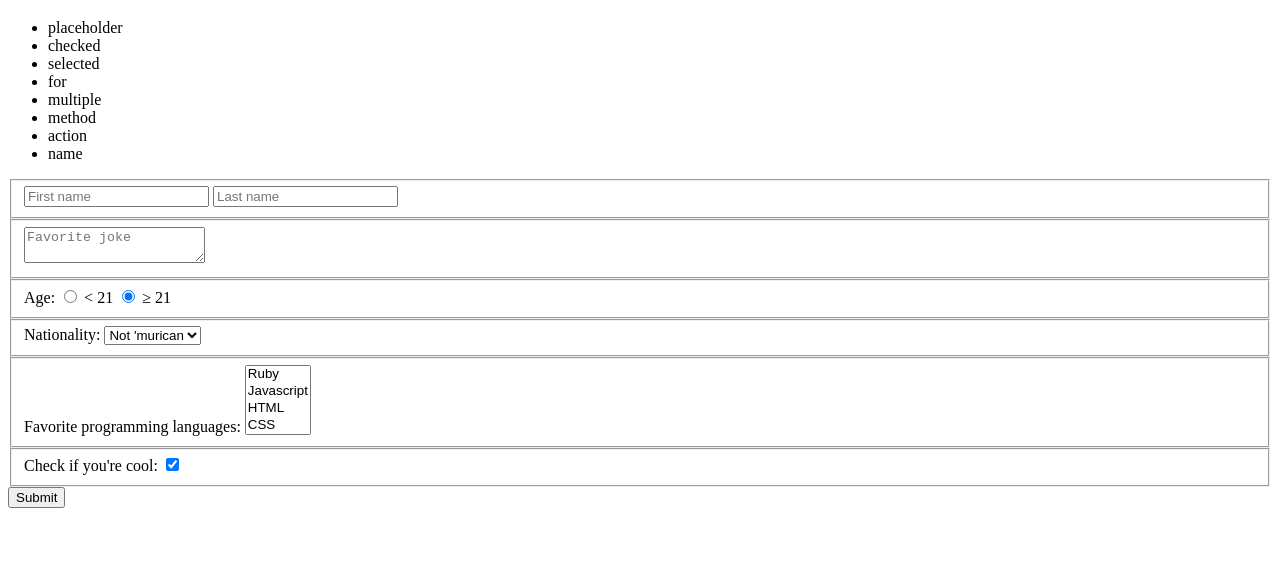
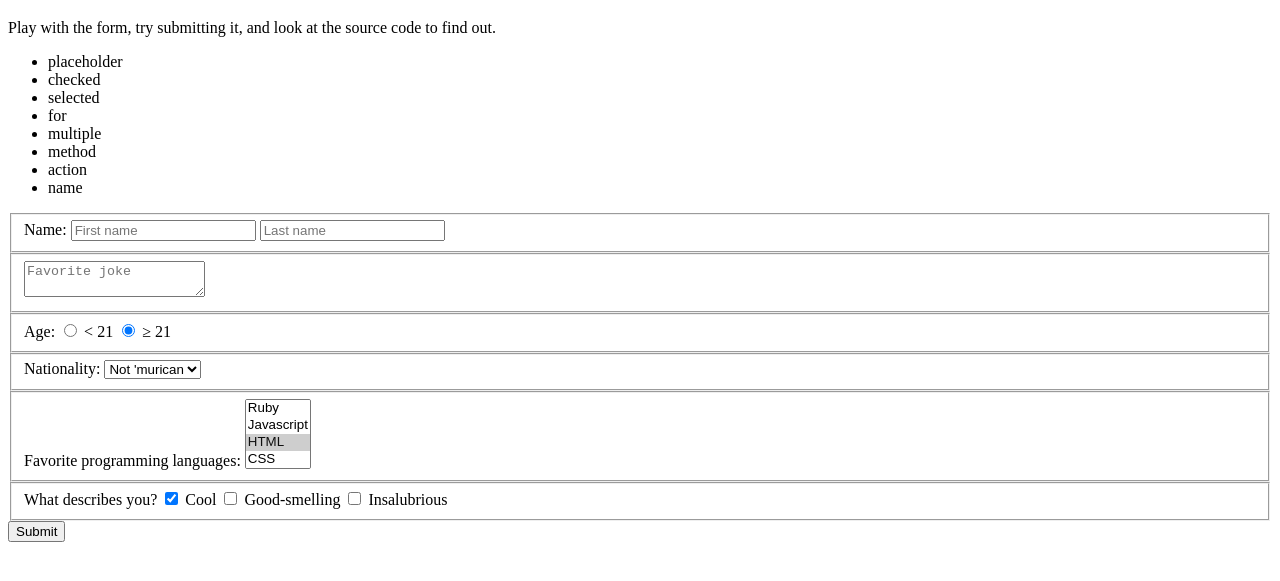
Before and after one commit to ga-dc/html-forms-practice, a plain HTML site: page index.html in a window 1280 px wide. Shown: the part 61-642 px from the top of the page. Drawn offline with Linux system fonts and the light colour scheme.

Commit message:
More examples

```diff
--- a/index.html
+++ b/index.html
@@ -5,6 +5,7 @@
   </head>
   <body>
     <h1>What do these attributes do?</h1>
+    <p>Play with the form, try submitting it, and look at the source code to find out.</p>
     <ul>
       <li>placeholder</li>
       <li>checked</li>
@@ -17,7 +18,8 @@
     </ul>
     <form method="get" action=".">
       <fieldset>
-        <input type="text" name="first_name" placeholder="First name" />
+        <label for="first_name">Name:</label>
+        <input type="text" id="first_name" name="first_name" placeholder="First name" />
         <input type="text" name="last_name" placeholder="Last name" />
       </fieldset>
       <fieldset>
@@ -42,14 +44,21 @@
         <select name="language" multiple="true">
           <option value="ruby">Ruby</option>
           <option value="js">Javascript</option>
-          <option value="html">HTML</option>
+          <option value="html" selected="true">HTML</option>
           <option value="css">CSS</option>
           <option value="haskell">Haskell</option>
         </select>
       </fieldset>
       <fieldset>
-        Check if you're cool:
-        <input type="checkbox" name="is_cool" checked="true" />
+        What describes you?
+        <input type="checkbox" id="is_cool" name="description" checked="true" />
+        <label for="is_cool">Cool</label>
+
+        <input type="checkbox" name="description" />
+        <label>Good-smelling</label>
+
+        <input type="checkbox" id="insalubrious" />
+        <label for="insalubrious">Insalubrious</label>
       </fieldset>
       <input type="submit" value="Submit" />
     </form>
```
